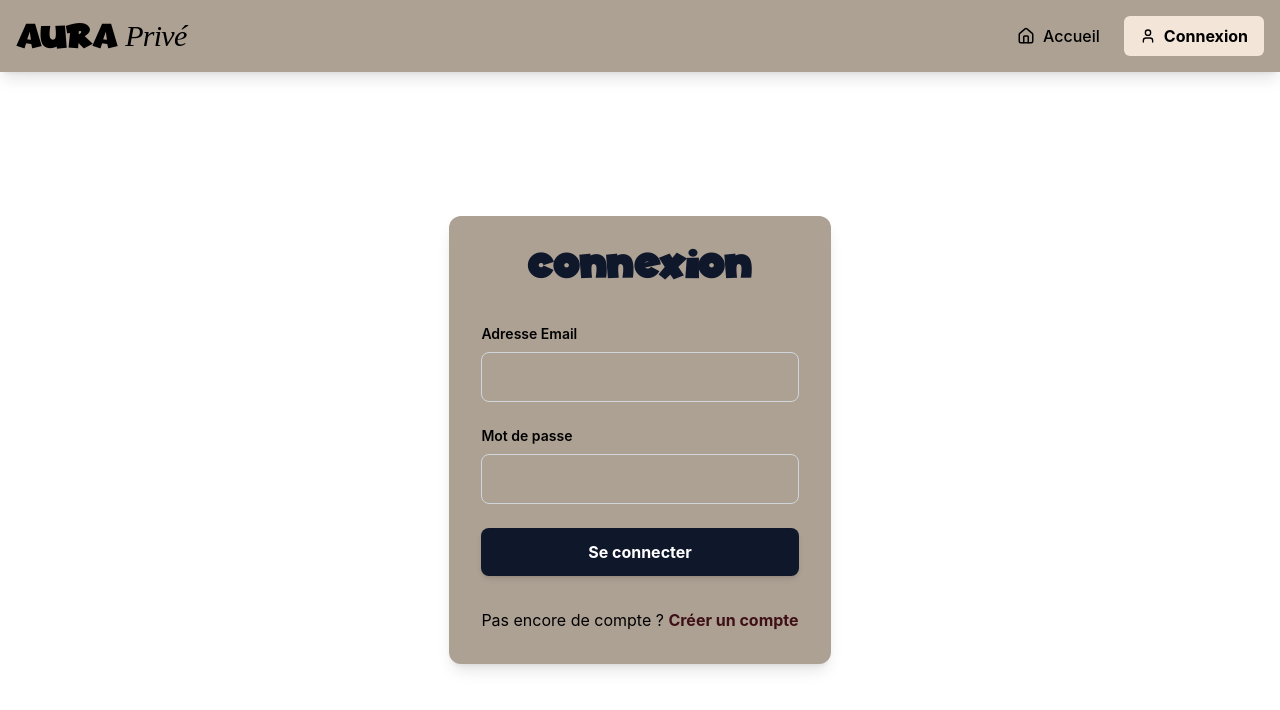
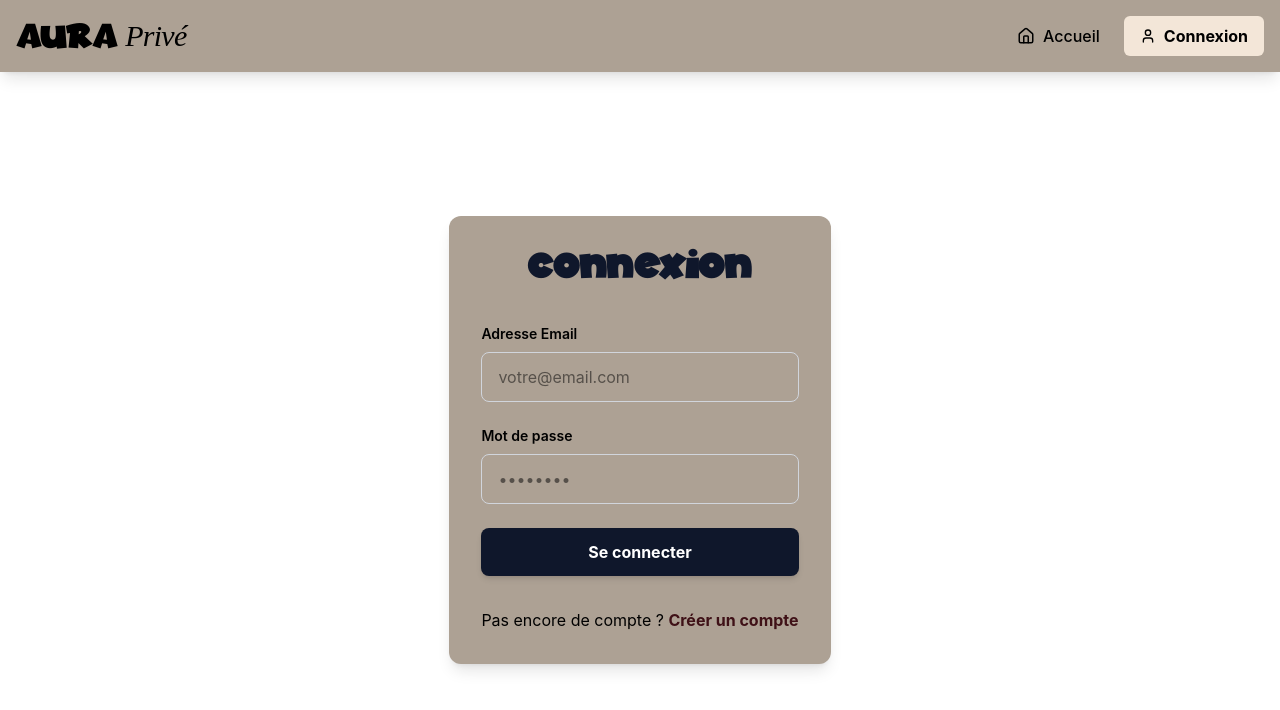
Before and after one commit to Genitah-JOBA/E_Commerce, a React (Vite) app in the folder client/: page /auth in a window 1280 px wide. Shown: the top 710 px of the page. Built offline with nearby package versions, Linux system fonts and the light colour scheme; no server answers.

Commit message:
Masquer l'onglet Produits pour les utilisateurs non connectés

```diff
--- a/client/src/pages/Login.jsx
+++ b/client/src/pages/Login.jsx
@@ -5,46 +5,53 @@ import { useNavigate } from "react-router-dom";
 function Login({ onSwitch }) {
   const [email, setEmail] = useState("");
   const [password, setPassword] = useState("");
-  const [error, setError] = useState(null);
+  const [error, setError] = useState(""); // On initialise avec une chaîne vide
 
-  // 1. Création de références pour cibler les inputs
   const emailRef = useRef(null);
   const passwordRef = useRef(null);
-
   const navigate = useNavigate();
 
-  // 2. Fonction de contrôle à la sortie du champ
   const validateField = (e, type) => {
     const value = e.target.value;
-    let isValid = true;
 
-    if (type === "email") {
-      // Vérification simple du format email
-      isValid = value.includes("@") && value.includes(".");
-    } else if (type === "password") {
-      // Exemple : minimum 4 caractères
-      isValid = value.length >= 4;
+    // Si le champ est vide, on ne bloque pas (optionnel)
+    if (value === "") {
+      setError("");
+      return;
     }
 
-    if (!isValid && value !== "") {
-      setError(`Format ${type} invalide`);
-      // 3. Force le focus à revenir dans le champ
-      setTimeout(() => e.target.focus(), 0);
+    let errorMessage = "";
+    if (type === "email") {
+      const isValidEmail = value.includes("@") && value.includes(".");
+      if (!isValidEmail) errorMessage = "Format email invalide (ex: nom@domaine.com)";
+    } else if (type === "password") {
+      if (value.length < 4) errorMessage = "Le mot de passe doit faire au moins 4 caractères";
+    }
+
+    if (errorMessage) {
+      setError(errorMessage);
+      // On utilise un timeout pour forcer le focus APRES le rendu de l'erreur
+      setTimeout(() => {
+        e.target.focus();
+      }, 10);
     } else {
-      setError(null);
+      setError(""); // On vide l'erreur si tout est bon
     }
   };
 
   const handleLogin = async (e) => {
     e.preventDefault();
+    setError(""); // Reset avant tentative
+
     try {
       const res = await API.post("/auth/login", { email, password });
       localStorage.setItem("token", res.data.token);
       localStorage.setItem("user", JSON.stringify(res.data.user));
       navigate("/admin");
     } catch (err) {
+      // Si l'API renvoie une erreur (ex: 401), on affiche l'erreur et on bloque sur l'email
       setError("Email ou mot de passe incorrect");
-      emailRef.current.focus(); // Retour au début en cas d'erreur API
+      setTimeout(() => emailRef.current?.focus(), 10);
     }
   };
 
@@ -58,20 +65,21 @@ function Login({ onSwitch }) {
         </div>
 
         <form onSubmit={handleLogin} className="space-y-6">
-          {/* Message d'erreur global si besoin */}
+          {/* Message d'erreur : affichage SI error n'est pas vide */}
           {error && (
-            <div className="text-red-700 bg-red-100 p-3 rounded-lg text-sm font-bold text-center">
+            <div className="bg-red-100 border-l-4 border-red-600 text-red-700 p-3 rounded shadow-sm text-sm font-bold animate-pulse">
               {error}
             </div>
           )}
 
-          {/* Champ Email */}
           <div>
             <label className="block text-sm font-semibold text-black mb-2">Adresse Email</label>
             <input
+              ref={emailRef}
               type="email"
-              className={`w-full px-4 py-3 rounded-lg border outline-none transition duration-200
-                ${error ? 'border-red-600 ring-1 ring-red-600' : 'border-gray-300 focus:ring-2 focus:ring-blue-500'}`}
+              placeholder="votre@email.com"
+              className={`w-full px-4 py-3 rounded-lg border outline-none transition-all
+                ${error && error.includes("email") ? 'border-red-600 ring-2 ring-red-100' : 'border-gray-300 focus:ring-2 focus:ring-blue-500'}`}
               value={email}
               onChange={(e) => setEmail(e.target.value)}
               onBlur={(e) => validateField(e, "email")}
@@ -79,13 +87,14 @@ function Login({ onSwitch }) {
             />
           </div>
 
-          {/* Champ Mot de passe */}
           <div>
             <label className="block text-sm font-semibold text-black mb-2">Mot de passe</label>
             <input
+              ref={passwordRef}
               type="password"
-              className={`w-full px-4 py-3 rounded-lg border outline-none transition duration-200
-                ${error ? 'border-red-600 ring-1 ring-red-600' : 'border-gray-300 focus:ring-2 focus:ring-blue-500'}`}
+              placeholder="••••••••"
+              className={`w-full px-4 py-3 rounded-lg border outline-none transition-all
+                ${error && error.includes("passe") ? 'border-red-600 ring-2 ring-red-100' : 'border-gray-300 focus:ring-2 focus:ring-blue-500'}`}
               value={password}
               onChange={(e) => setPassword(e.target.value)}
               onBlur={(e) => validateField(e, "password")}
@@ -93,10 +102,7 @@ function Login({ onSwitch }) {
             />
           </div>
 
-          <button
-            type="submit"
-            className="w-full bg-slate-900 text-white font-bold py-3 rounded-lg hover:bg-slate-800 shadow-md"
-          >
+          <button type="submit" className="w-full bg-slate-900 text-white font-bold py-3 rounded-lg hover:bg-slate-800 shadow-md">
             Se connecter
           </button>
         </form>
```
